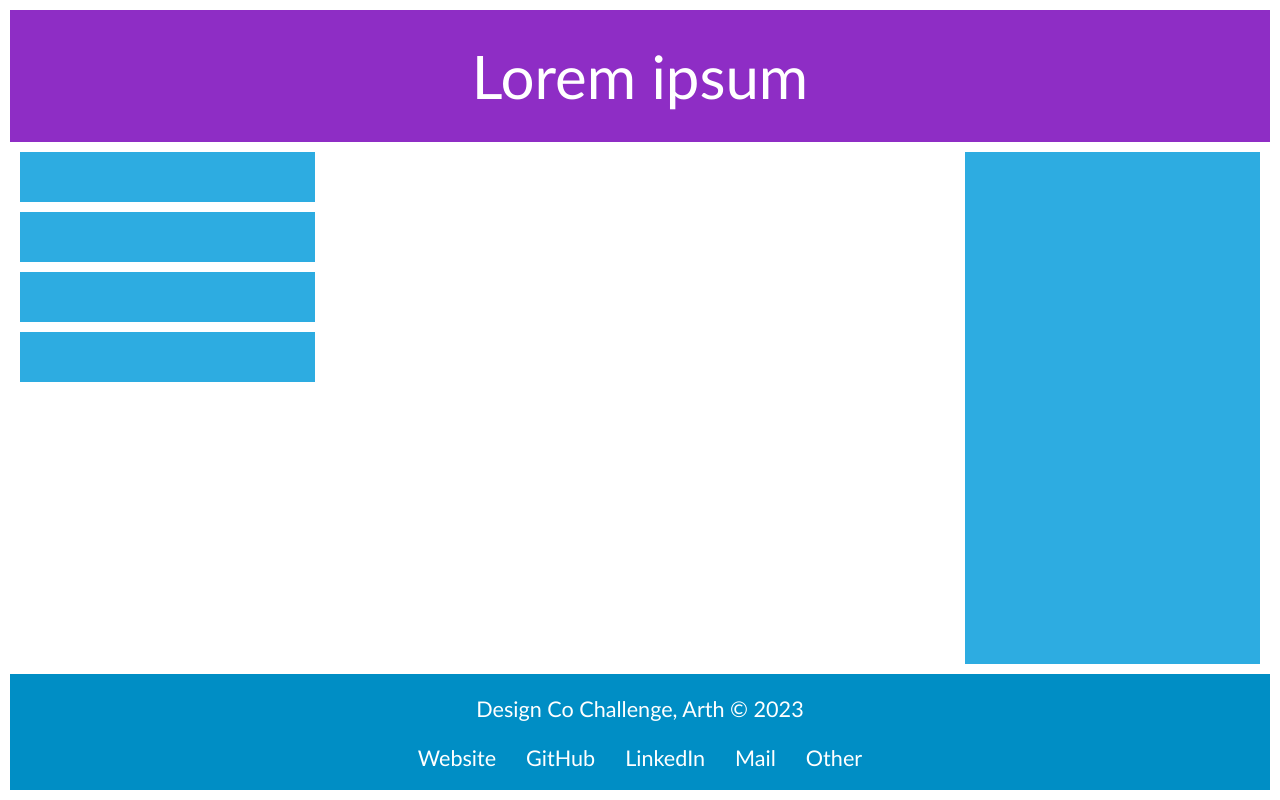
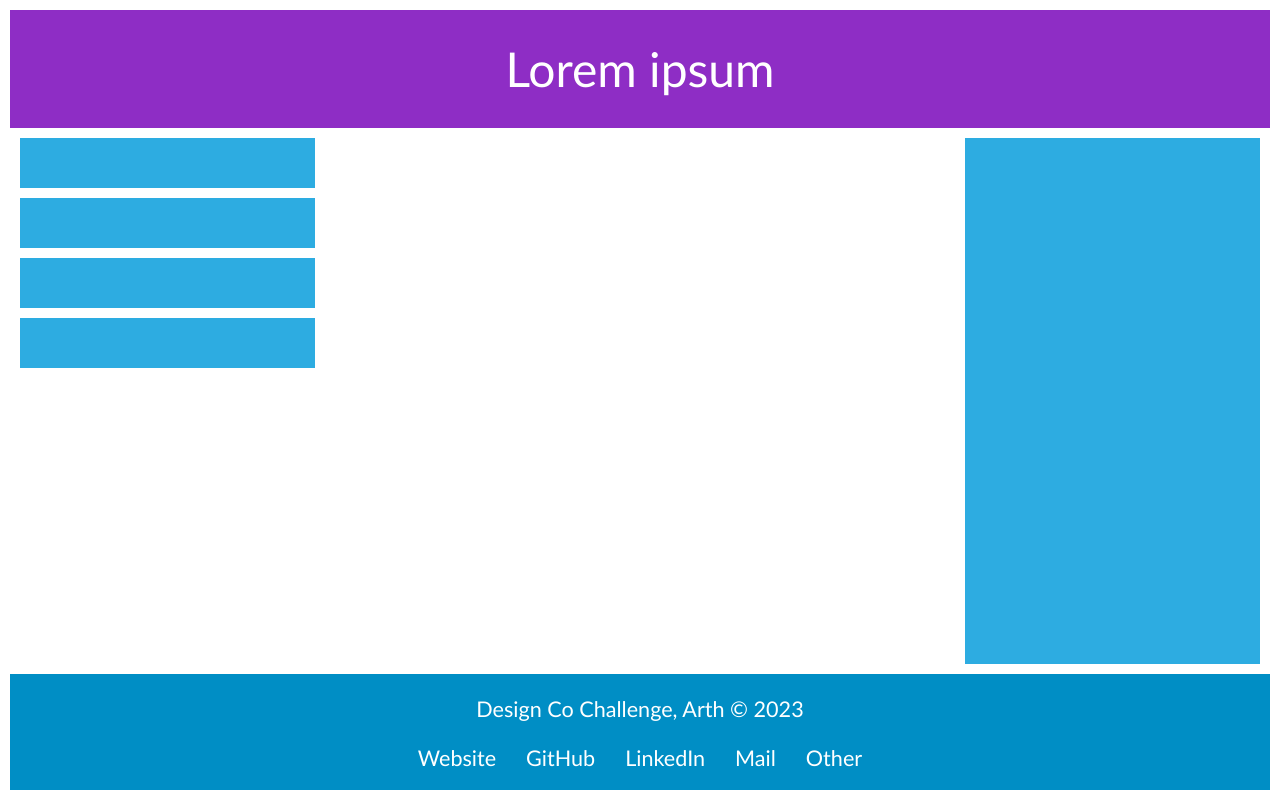
Before and after one commit to arth-shukla/dco-challenge, a React (Create React App) app: page / in a window 1280 px wide. Built offline with nearby package versions, Linux system fonts and the light colour scheme.

Commit message:
Progress: use window.innerHeight for mobile compatibility

```diff
--- a/src/App.scss
+++ b/src/App.scss
@@ -3,7 +3,11 @@
 .App {
 	display: flex;
 	flex-flow: column;
-	min-height: calc(100vh - 2 * v.$site-margin);
+	// ----------------------------------------------------
+	// NOTE: I opt not to use vh due to poor compatability
+	//     with mobile/tablet versions of Safari
+	// ----------------------------------------------------
+	// min-height: calc(100vh - 2 * v.$site-margin);
 	margin: v.$site-margin;
 
 	header {
@@ -12,7 +16,7 @@
 		background-color: v.$spec-purple;
 
 		h1 {
-			font-size: clamp(1.5em, 5vw, 2.5em);
+			font-size: clamp(1.5em, 5vw, 2em);
 			font-weight: normal;
 			margin: 0;
 			padding: clamp(20px, 3.5vw, 30px) 0;
@@ -37,9 +41,6 @@
 		@media screen and (max-width: v.$md) {
 			align-content: space-between;
 		}
-		@media screen and (max-width: v.$sm) {
-			flex: 0 0 auto;
-		}
 	}
 
 	footer {
@@ -53,7 +54,5 @@
 		@media screen and (max-width: v.$sm) {
 			font-size: 0.7em;
 		}
-
-		// flex: 0 1 auto;
 	}
 }
--- a/src/App.tsx
+++ b/src/App.tsx
@@ -1,10 +1,24 @@
-import React from 'react'
+import React, { useEffect, useState } from 'react'
 import './App.scss'
 import { ContactLinks, Content, Infobar, Sidebar } from './components'
 
 function App() {
+	// ----------------------------------------------------
+	// NOTE: A similar thing can be acheived in CSS via the following:
+	//     min-height: calc(100vh - 2 * v.$site-margin);
+	// HOWEVER, I opt not to use vh due to poor compatability
+	//     with mobile/tablet versions of Safari
+	// ----------------------------------------------------
+	const [winHeight, setWinHeight] = useState<number>(window.innerHeight)
+	useEffect(() => {
+		window.addEventListener('resize', setWinHeight.bind(undefined, window.innerHeight), { passive: true })
+	}, [])
+
 	return (
-		<div className='App'>
+		<div
+			className='App'
+			style={{ minHeight: winHeight - 20 }}
+		>
 			<header>
 				<h1>Lorem ipsum</h1>
 			</header>
--- a/src/components/Infobar/Infobar.scss
+++ b/src/components/Infobar/Infobar.scss
@@ -8,5 +8,9 @@
 		width: calc(100% - 2 * v.$site-margin);
 		min-height: 50px;
 		margin: v.$site-margin;
+
+		@media screen and (max-width: v.$md) {
+			min-height: 130px;
+		}
 	}
 }
```
